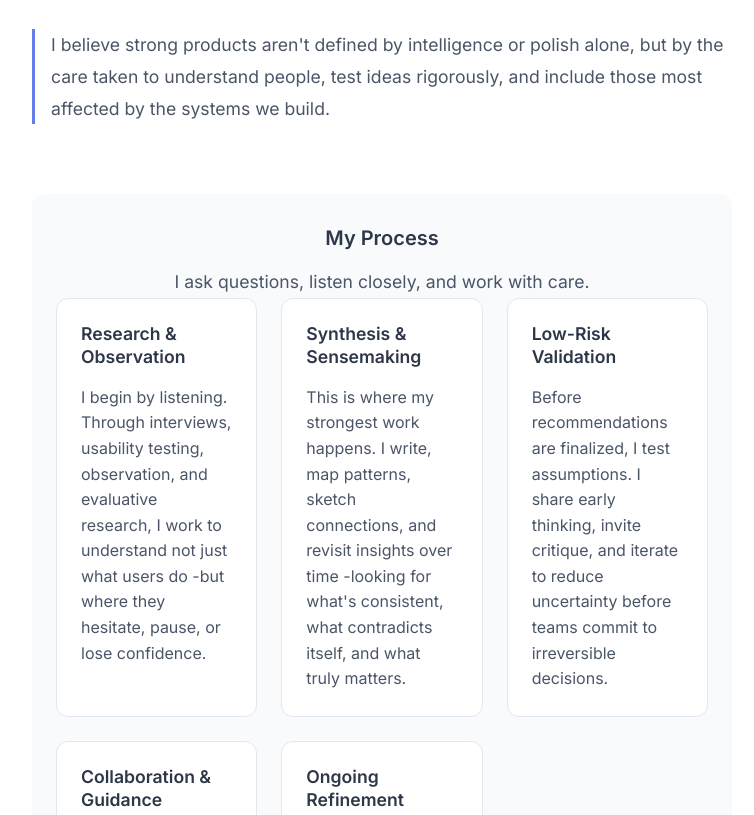
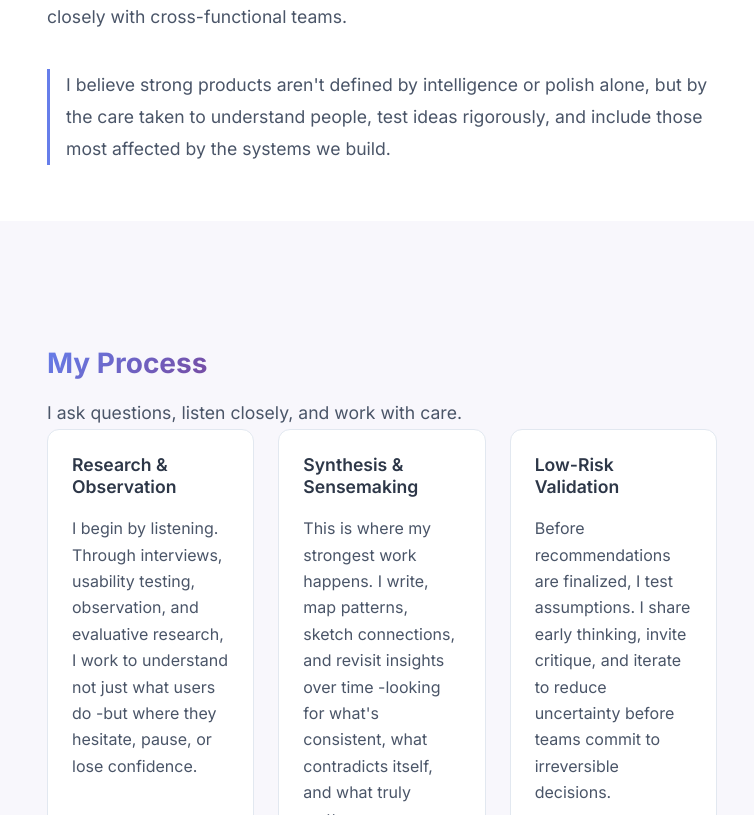
Before and after one commit to DorsaCharkhian/Dorsacharkhian, a website: page about.html in a window 1280 px wide. Shown: the part 931-1746 px from the top of the page, without its empty margins (258-1012 px from the left). Drawn offline with Linux system fonts and the light colour scheme.

Commit message:
About page: editorial layout, section separation, My Process band, 680-740px container
Co-authored-by: Cursor <cursoragent@cursor.com>

```diff
--- a/about.html
+++ b/about.html
@@ -49,9 +49,9 @@
         </div>
     </nav>
 
-    <!-- About Section  - single-column editorial layout -->
+    <!-- About Section: editorial, section-based layout -->
     <section id="about" class="about">
-        <div class="container about-container">
+        <div class="about-container">
             <div class="about-editorial">
                 <header class="section-header about-header">
                     <h2 class="section-title"><span class="heading-accent">About</span></h2>
@@ -76,9 +76,13 @@
                         I believe strong products aren't defined by intelligence or polish alone, but by the care taken to understand people, test ideas rigorously, and include those most affected by the systems we build.
                     </p>
                 </div>
+            </div>
+        </div>
 
+        <div class="about-process-band">
+            <div class="about-container">
                 <section class="about-process" id="process" aria-labelledby="process-heading">
-                    <h2 id="process-heading" class="about-process-title">My Process</h2>
+                    <h2 id="process-heading" class="about-process-title"><span class="heading-accent">My Process</span></h2>
                     <p class="about-process-intro">
                         I ask questions, listen closely, and work with care.
                     </p>
--- a/styles.css
+++ b/styles.css
@@ -1004,27 +1004,29 @@ section {
     transform: translateY(-1px);
 }
 
-/* About Section  - single-column editorial layout, calm and readable */
+/* About Section: editorial, section-based; calm, research-focused */
 .about {
     background: white;
-    padding: 2rem 0 4rem;
+    padding: 2.5rem 0 0;
     margin-top: 70px;
 }
 
 .about-container {
+    max-width: 710px;
+    margin: 0 auto;
+    padding: 0 20px;
+}
+
+.about-editorial {
     max-width: 100%;
-    padding: 0 20px;
-}
-
-.about-editorial {
-    max-width: 700px;
     margin: 0 auto;
+    padding-bottom: 0.5rem;
     text-align: left;
 }
 
 .about .about-header.section-header {
     text-align: left;
-    margin-bottom: 2rem;
+    margin-bottom: 2.25rem;
 }
 
 .about .about-header .section-title {
@@ -1039,9 +1041,9 @@ section {
 
 .about-body p {
     font-size: 1.1rem;
-    line-height: 1.8;
-    color: #4a5568;
-    margin-bottom: 1.5rem;
+    line-height: 1.82;
+    color: #4a5568;
+    margin-bottom: 1.75rem;
     font-weight: 400;
 }
 
@@ -1049,57 +1051,75 @@ section {
     margin-bottom: 0;
 }
 
-/* Belief statement  - subtle emphasis, no heavy border */
+/* Belief statement: accent divider only, no heavy border */
 .about-body p.about-belief {
-    margin-top: 2rem;
+    margin-top: 2.25rem;
     margin-bottom: 0;
     padding-left: 1rem;
     border-left: 3px solid #667eea;
 }
 
-/* My Process  - card-based; matches .home-featured visual style */
+/* My Process band: subtle tinted background for section separation */
+.about-process-band {
+    width: 100%;
+    background: #f8f7fc;
+    padding: 3.5rem 0 4rem;
+    margin-top: 3rem;
+}
+
 .about-process {
-    margin-top: 3rem;
-    padding: 2rem 1.5rem;
-    background: #f8fafc;
-    border-radius: 12px;
+    margin: 0;
+    padding: 0;
+    background: transparent;
 }
 
 .about-process-title {
-    font-size: 1.25rem;
-    font-weight: 600;
-    color: #2d3748;
+    font-size: 1.75rem;
+    font-weight: 600;
     margin-bottom: 1rem;
-    text-align: center;
+    text-align: left;
+}
+
+.about-process-title .heading-accent {
+    font-weight: 700;
 }
 
 .about-process-intro {
     font-size: 1.1rem;
-    line-height: 1.8;
-    color: #4a5568;
-    margin-bottom: 2rem;
+    line-height: 1.82;
+    color: #4a5568;
+    margin-bottom: 2.5rem;
     font-weight: 400;
-    text-align: center;
+    text-align: left;
 }
 
 .about-process-cards {
     grid-template-columns: repeat(3, 1fr);
+    gap: 1.5rem;
+}
+
+@media (max-width: 900px) {
+    .about-process-cards {
+        grid-template-columns: repeat(2, 1fr);
+    }
 }
 
 .about-process .home-featured-card {
-    min-height: 240px;
+    min-height: 220px;
+    padding: 1.5rem;
+    border-radius: 12px;
 }
 
 .about-process .home-featured-card p {
     font-size: 1rem;
-    line-height: 1.6;
+    line-height: 1.65;
     color: #4a5568;
     margin: 0;
 }
 
 .about-process p {
     font-size: 1.1rem;
-    line-height: 1.8;
+    line-height: 1.82;
     color: #4a5568;
     margin-bottom: 0;
     font-weight: 400;
@@ -3556,6 +3576,15 @@ section {
         grid-template-columns: 1fr;
     }
 
+    .about-process-band {
+        padding: 2.5rem 0 3rem;
+        margin-top: 2.5rem;
+    }
+
+    .about-container {
+        padding: 0 1rem;
+    }
+
     .home-featured-card {
         padding: 1.25rem;
     }
@@ -3602,7 +3631,7 @@ section {
 
 
     .about {
-        padding: 1.5rem 0 3rem;
+        padding: 1.5rem 0 0;
     }
 
     .about .section-header {
```
